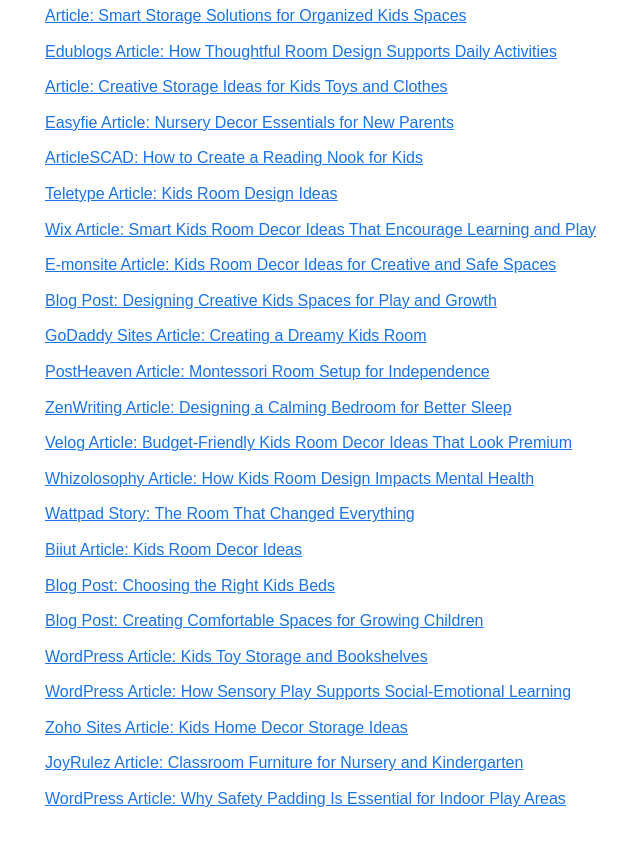
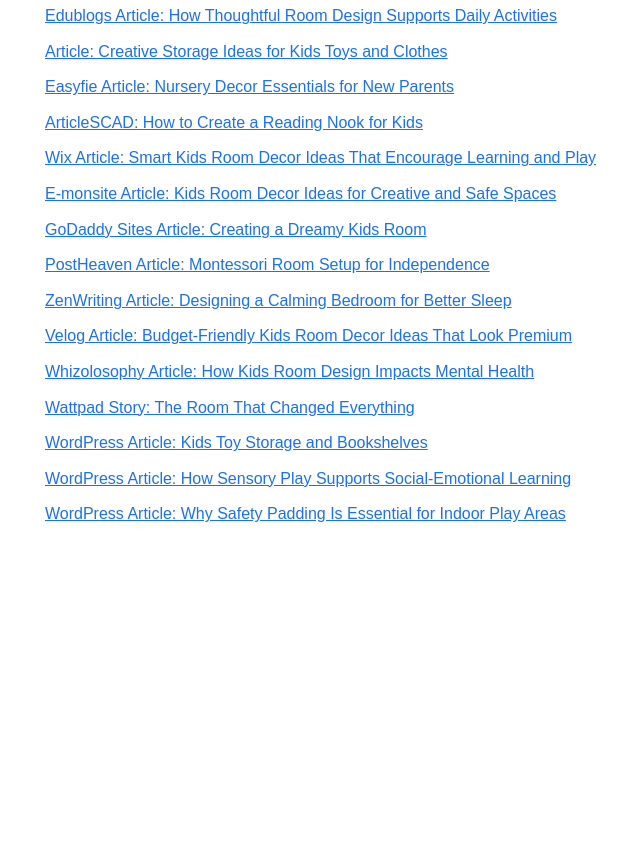
Before and after one commit to harshita0910/Mini-Decor-Furniture-Hub, a plain HTML site: page kids-decor-articles.html in a window 1280 px wide. Shown: the part 836-1682 px from the top of the page, without its empty margins (195-835 px from the left). After the commit the page ends 1403 px from the top, so only its background shows below. Drawn offline with Linux system fonts and the light colour scheme.

Commit message:
Update kids-decor-articles.html

```diff
--- a/kids-decor-articles.html
+++ b/kids-decor-articles.html
@@ -35,28 +35,20 @@ ul.linklist li{margin-bottom:10px;}
 <li><a href="https://dev.to/shirin0903_c1c6f8f3c582ad/how-cubbies-and-shelves-create-organized-kids-spaces-24j8">DEV Community Article: Cubbies and Shelves for Organized Kids Spaces</a></li>
 <li><a href="https://millybobbybrown.substack.com/p/the-role-of-crash-mats-in-safe-and">Substack Article: The Role of Crash Mats in Safe Play</a></li>
 <li><a href="https://steemit.com/shelves/@grow-together/combining-shelves-and-crash-mats-for-functional-play-zones">Steemit Article: Combining Shelves and Crash Mats for Play Zones</a></li>
-<li><a href="https://mininteriorstudio.usite.pro/publ/tips_recommendations/smart_storage_solutions_for_organized_kids_spaces/2-1-0-3">Article: Smart Storage Solutions for Organized Kids Spaces</a></li>
 <li><a href="https://growingbrains.edublogs.org/2026/02/11/how-thoughtful-room-design-supports-a-childs-daily-activities/">Edublogs Article: How Thoughtful Room Design Supports Daily Activities</a></li>
 <li><a href="https://shirin0903.livepositively.com/creative-storage-ideas-for-kids-toys-and-clothes">Article: Creative Storage Ideas for Kids Toys and Clothes</a></li>
 <li><a href="https://www.easyfie.com/read-blog/2439733_nursery-decor-essentials-for-new-parents">Easyfie Article: Nursery Decor Essentials for New Parents</a></li>
 <li><a href="https://articlescad.com/how-to-create-a-reading-nook-for-kids-13923.html">ArticleSCAD: How to Create a Reading Nook for Kids</a></li>
-<li><a href="https://teletype.in/@contenthub/sICMVunvNpf">Teletype Article: Kids Room Design Ideas</a></li>
 <li><a href="https://shirin09032022.wixsite.com/zyntra/post/smart-kids-room-decor-ideas-that-encourage-learning-and-play">Wix Article: Smart Kids Room Decor Ideas That Encourage Learning and Play</a></li>
 <li><a href="https://kidshomedecorworld.e-monsite.com/pages/kids-room-decor-ideas-for-creative-and-safe-spaces.html">E-monsite Article: Kids Room Decor Ideas for Creative and Safe Spaces</a></li>
-<li><a href="https://hannaznpy309217.blog5.net/91031162/designing-creative-kids-spaces-for-play-and-growth">Blog Post: Designing Creative Kids Spaces for Play and Growth</a></li>
 <li><a href="https://site-yvg39jezp.godaddysites.com/f/creating-a-dreamy-kids-room-simple-decor-ideas-that-make-a-big-d">GoDaddy Sites Article: Creating a Dreamy Kids Room</a></li>
 <li><a href="https://postheaven.net/thegrowthspace/montessori-room-setup-creating-independence-through-design">PostHeaven Article: Montessori Room Setup for Independence</a></li>
 <li><a href="https://zenwriting.net/contenthub/how-to-design-a-calming-bedroom-for-better-sleep-in-kids">ZenWriting Article: Designing a Calming Bedroom for Better Sleep</a></li>
 <li><a href="https://velog.io/@shirin12/Budget-Friendly-Kids-Room-Decor-Ideas-That-Look-Premium">Velog Article: Budget-Friendly Kids Room Decor Ideas That Look Premium</a></li>
 <li><a href="https://www.whizolosophy.com/category/experience-adventure/article-essay/how-kids-room-design-impacts-mental-health-and-growth">Whizolosophy Article: How Kids Room Design Impacts Mental Health</a></li>
 <li><a href="https://www.wattpad.com/1624275130-the-room-that-changed-everything-the-little-room">Wattpad Story: The Room That Changed Everything</a></li>
-<li><a href="https://biiut.com/read-blog/13795">Biiut Article: Kids Room Decor Ideas</a></li>
-<li><a href="https://poppiewlsn686346.mpeblog.com/74320266/choosing-the-right-kids-beds-comfort-safety-and-smart-space-solutions">Blog Post: Choosing the Right Kids Beds</a></li>
-<li><a href="https://phoenixkigz494779.pointblog.net/creating-comfortable-and-functional-spaces-for-growing-children-92961583">Blog Post: Creating Comfortable Spaces for Growing Children</a></li>
 <li><a href="https://curiousinsightsblog3.wordpress.com/2026/05/11/kids-toy-storage-and-bookshelves/">WordPress Article: Kids Toy Storage and Bookshelves</a></li>
 <li><a href="https://curiousinsightsblog3.wordpress.com/2026/05/11/how-sensory-play-supports-social-emotional-learning/">WordPress Article: How Sensory Play Supports Social-Emotional Learning</a></li>
-<li><a href="https://pulsepaper.zohosites.in/blogs/post/kids-home-decor-storage-ideas">Zoho Sites Article: Kids Home Decor Storage Ideas</a></li>
-<li><a href="https://joyrulez.com/blogs/312260/Classroom-Furniture-for-Nursery-and-Kindergarten-Creating-a-Comfortable-Learning">JoyRulez Article: Classroom Furniture for Nursery and Kindergarten</a></li>
 <li><a href="https://wellnesspathways5.wordpress.com/2026/08/04/why-safety-padding-is-essential-for-safe-indoor-play-areas/">WordPress Article: Why Safety Padding Is Essential for Indoor Play Areas</a></li>
 </ul>
 
```
